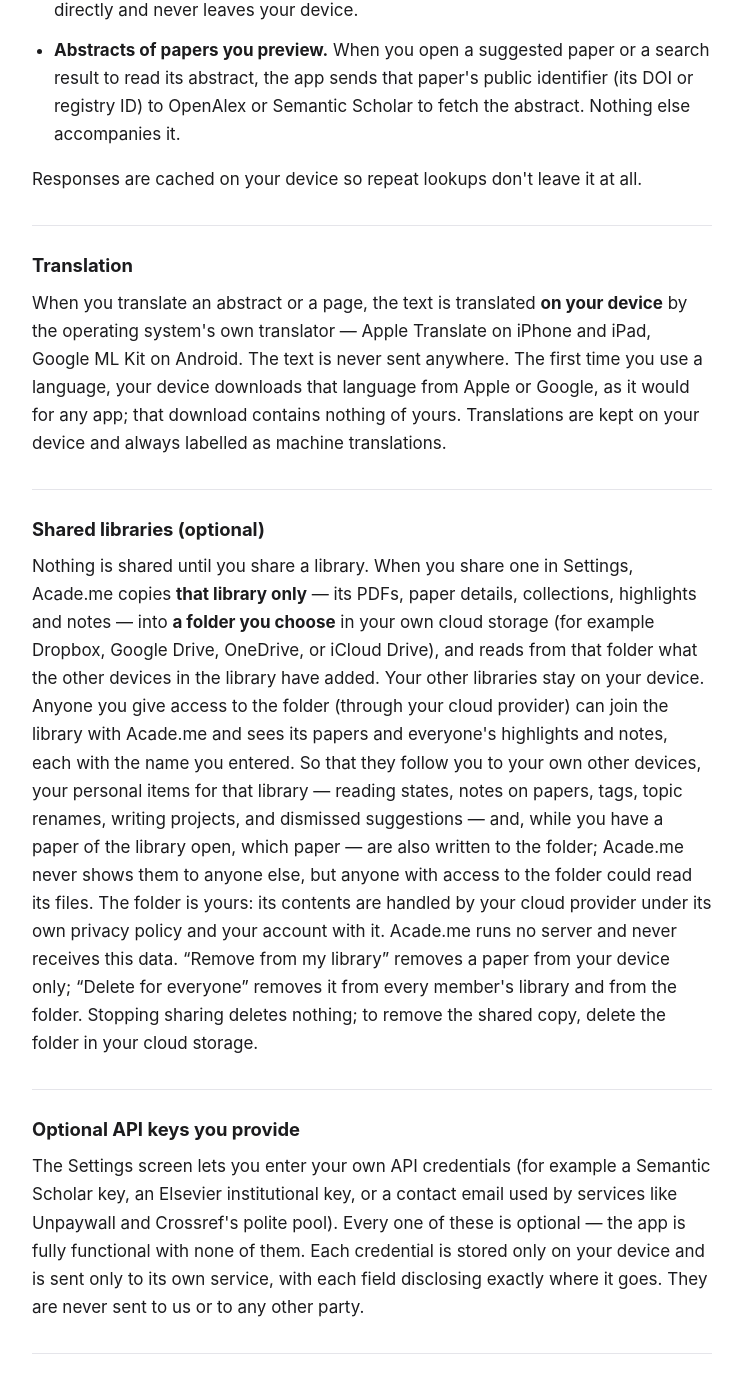
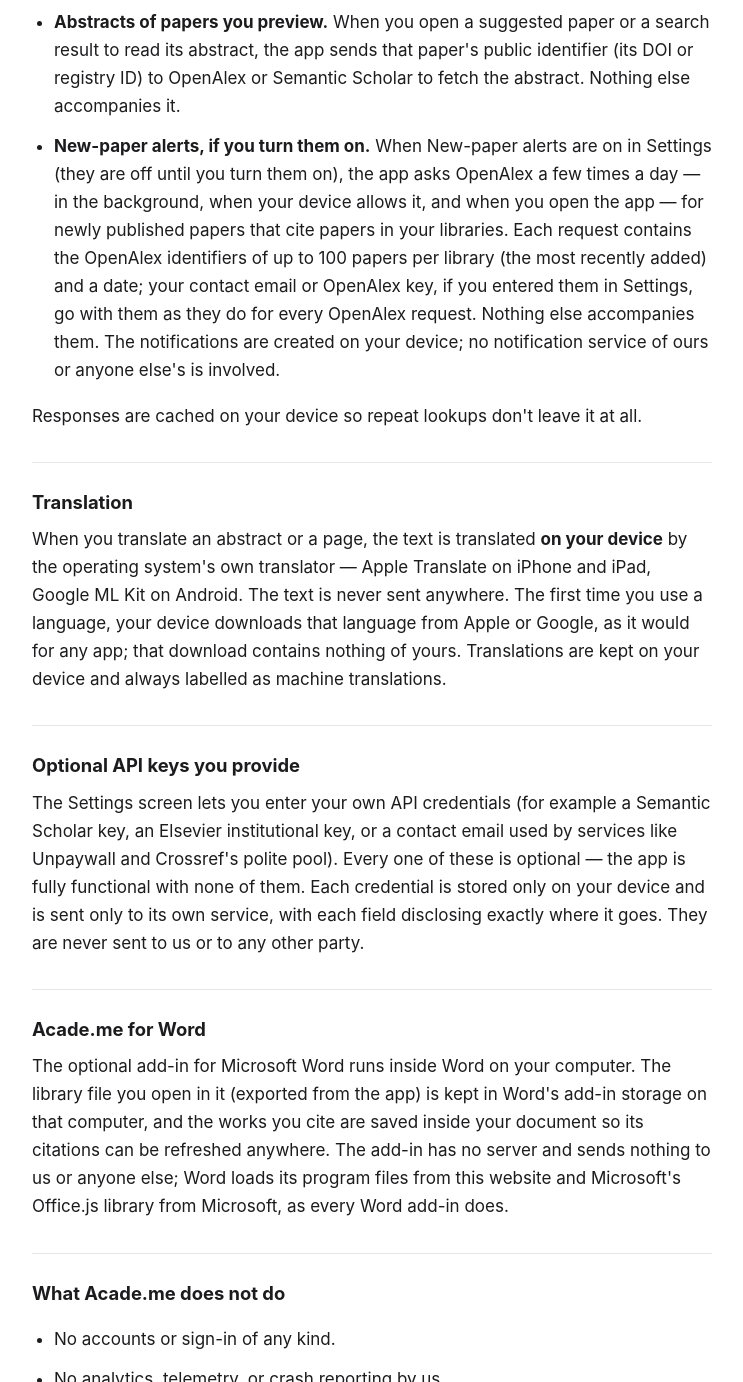
Before and after one commit to petro-benjamin/Acade.me-Privacy-Policy, a plain HTML site: page index.html in a window 1280 px wide. Shown: the part 1270-2652 px from the top of the page, without its empty margins (268-1011 px from the left). Drawn offline with Linux system fonts and the light colour scheme.

Commit message:
Privacy: new-paper alerts; cloud-folder sync removed
Co-Authored-By: Claude Opus 5.5 <noreply@anthropic.com>
Claude-Session: https://claude.ai/code/session_018Mza5w2en14CJVJQ1Xisdb

```diff
--- a/index.html
+++ b/index.html
@@ -41,8 +41,7 @@
   <div class="promise">
     <p><strong>The short version:</strong> Acade.me collects no data about you. There are no
     accounts, no analytics, no ads, and no servers of ours. Your papers, your notes, and your
-    reading history live only on your device — and, for a library you choose to share, in a cloud
-    folder you choose.</p>
+    reading history live only on your device.</p>
   </div>
 
   <h2>What Acade.me stores, and where</h2>
@@ -79,6 +78,14 @@
     search result to read its abstract, the app sends that paper's public identifier (its DOI
     or registry ID) to OpenAlex or Semantic Scholar to fetch the abstract. Nothing else
     accompanies it.</li>
+    <li><strong>New-paper alerts, if you turn them on.</strong> When New-paper alerts are on in
+    Settings (they are off until you turn them on), the app asks OpenAlex a few times a day —
+    in the background, when your device allows it, and when you open the app — for newly
+    published papers that cite papers in your libraries. Each request contains the OpenAlex
+    identifiers of up to 100 papers per library (the most recently added) and a date; your
+    contact email or OpenAlex key, if you entered them in Settings, go with them as they do for
+    every OpenAlex request. Nothing else accompanies them. The notifications are created on your
+    device; no notification service of ours or anyone else's is involved.</li>
   </ul>
   <p>Responses are cached on your device so repeat lookups don't leave it at all.</p>
 
@@ -88,24 +95,6 @@
   The text is never sent anywhere. The first time you use a language, your device downloads that
   language from Apple or Google, as it would for any app; that download contains nothing of yours.
   Translations are kept on your device and always labelled as machine translations.</p>
-
-  <h2>Shared libraries (optional)</h2>
-  <p>Nothing is shared until you share a library. When you share one in Settings, Acade.me copies
-  <strong>that library only</strong> — its PDFs, paper details, collections, highlights and notes —
-  into <strong>a folder you choose</strong> in your own cloud storage (for example Dropbox, Google
-  Drive, OneDrive, or iCloud Drive), and reads from that folder what the other devices in the
-  library have added. Your other libraries stay on your device. Anyone you give access to the
-  folder (through your cloud provider) can join the library with Acade.me and sees its papers and
-  everyone's highlights and notes, each with the name you entered. So that they follow you to your
-  own other devices, your personal items for that library — reading states, notes on papers, tags,
-  topic renames, writing projects, and dismissed suggestions — and, while you have a paper of the
-  library open, which paper — are also written to the folder; Acade.me never shows them to anyone
-  else, but anyone with access to the folder could read its files. The folder is yours: its
-  contents are handled by your cloud provider under its own privacy policy and your account with
-  it. Acade.me runs no server and never receives this data. “Remove from my library” removes a
-  paper from your device only; “Delete for everyone” removes it from every member's library and
-  from the folder. Stopping sharing deletes nothing; to remove the shared copy, delete the folder
-  in your cloud storage.</p>
 
   <h2>Optional API keys you provide</h2>
   <p>The Settings screen lets you enter your own API credentials (for example a Semantic
```
